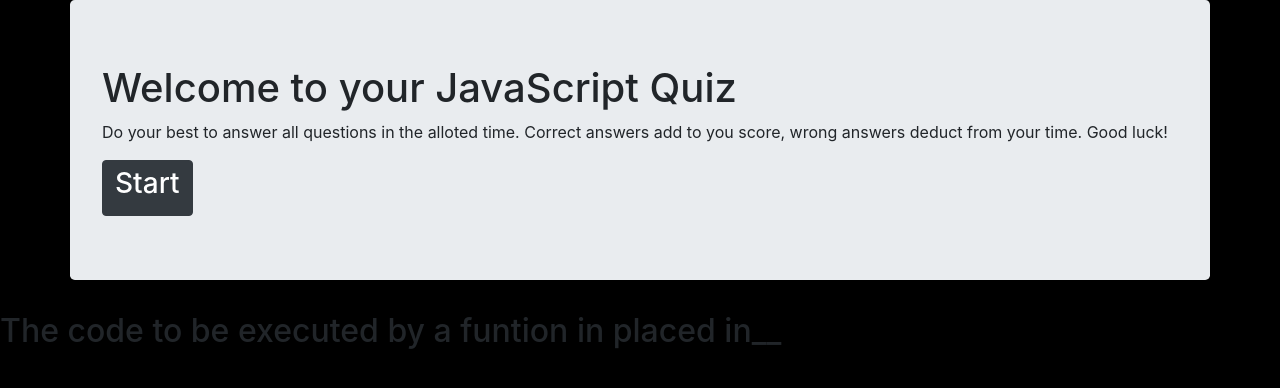
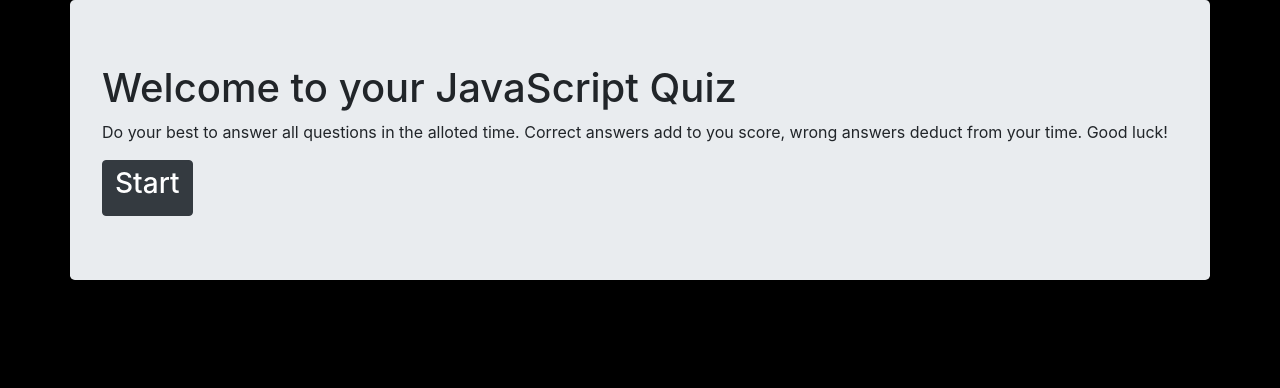
Before and after one commit to CurtissD/JS-Code-Quiz, a plain HTML site: page index.html in a window 1280 px wide. Drawn offline with nearby package versions, Linux system fonts and the light colour scheme.

```diff
--- a/index.html
+++ b/index.html
@@ -19,8 +19,8 @@
         <button id="startButton" type="button" class="btn btn-dark"><h3>Start</h3></button>
     </div>
 
-    <div id =quizPage1>
-        <h2>The code to be executed by a funtion in placed in__</h2>
+
+
     </div>
 </body>
 </html>
```
Also changed, not shown: 1 other file.
